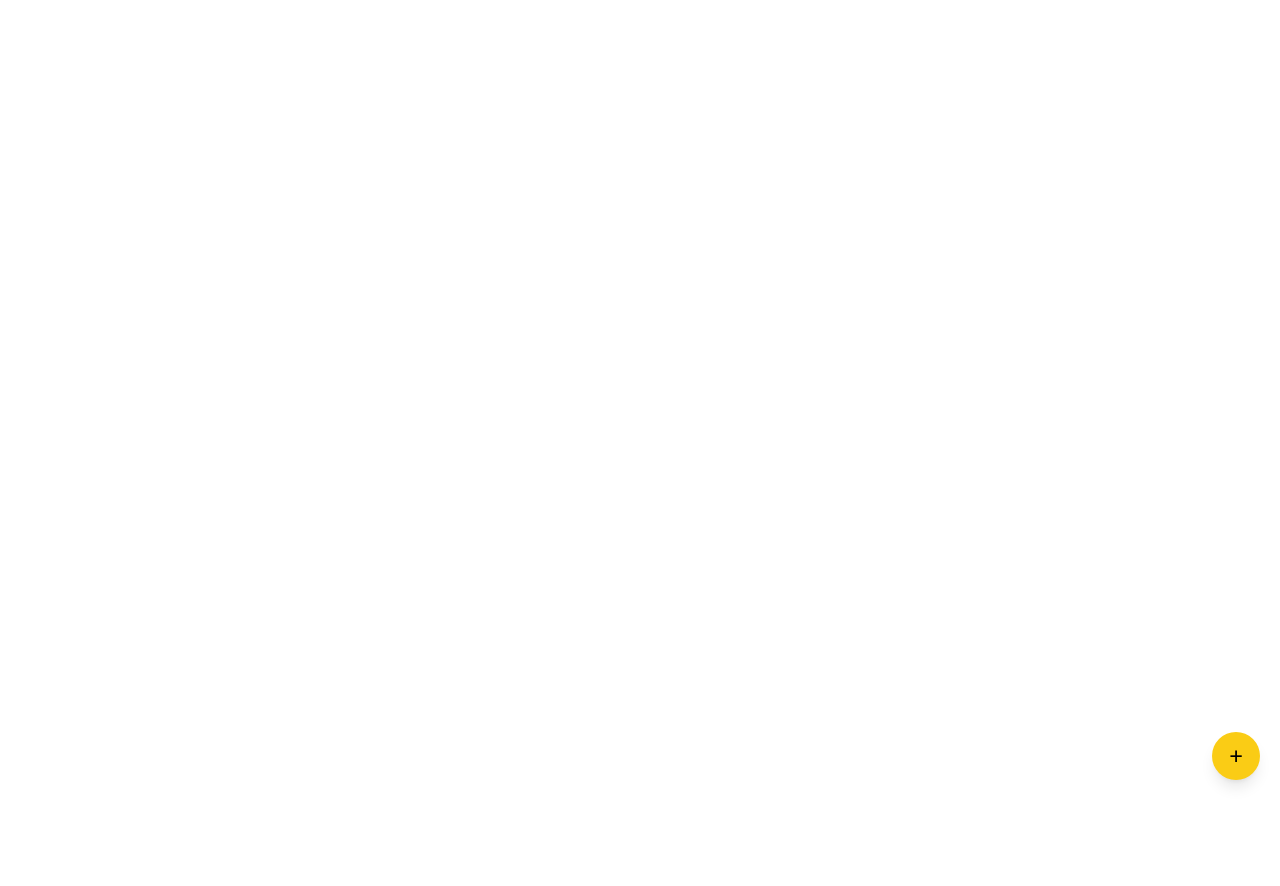
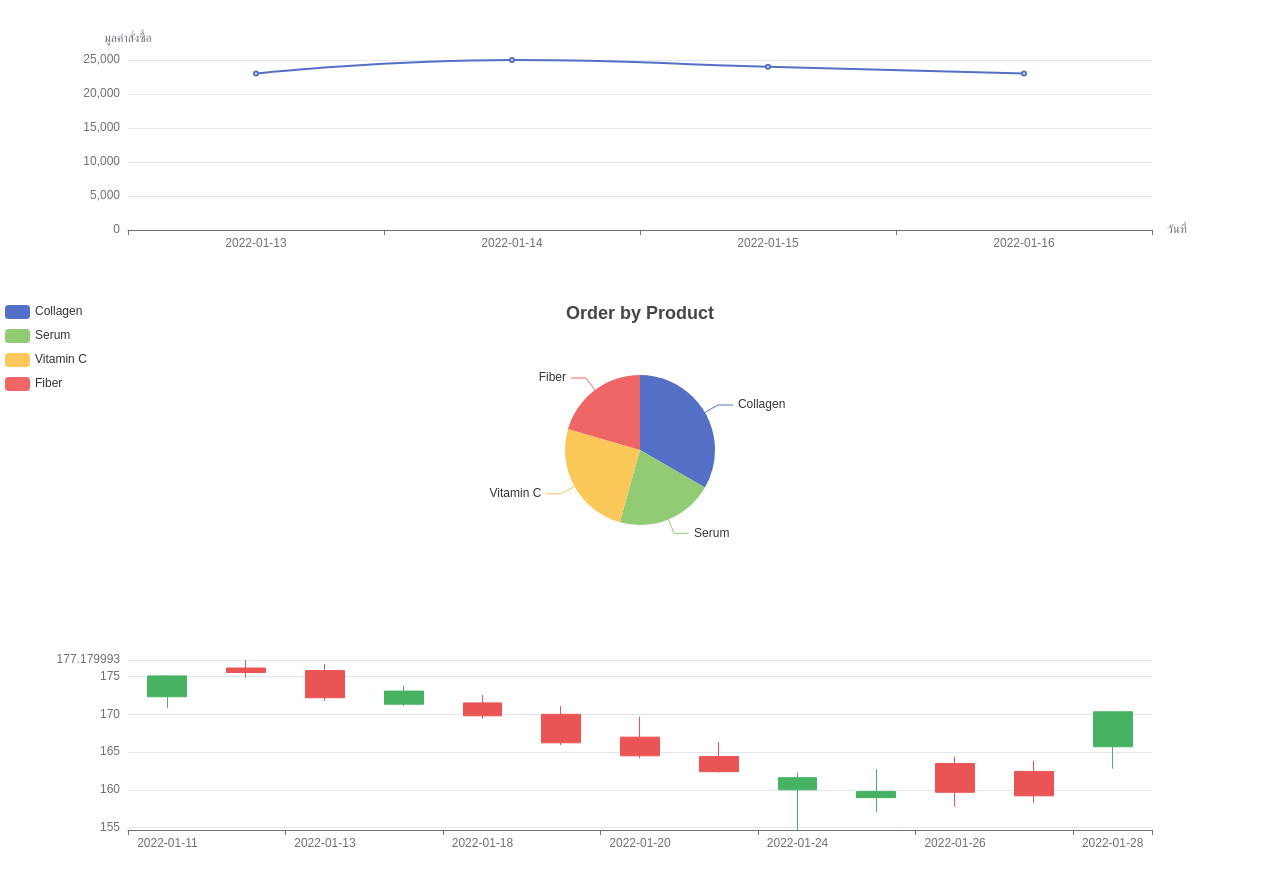
Before and after one commit to soAcademy/workshop-state-and-event, a React (Create React App) app: page / in a window 1280 px wide. Shown: the top 886 px of the page. Before the commit the page ends 800 px from the top, so only its background shows below. Built offline with nearby package versions, Linux system fonts and the light colour scheme.

Commit message:
feat: chart

```diff
--- a/package.json
+++ b/package.json
@@ -4,6 +4,8 @@
   "private": true,
   "dependencies": {
     "axios": "^1.2.3",
+    "echarts": "^5.4.1",
+    "echarts-for-react": "^3.0.2",
     "react": "^18.1.0",
     "react-dom": "^18.1.0",
     "react-icons": "^4.7.1",
--- a/src/App.js
+++ b/src/App.js
@@ -8,6 +8,9 @@ import ToDoList2 from "./ToDoListAnswers/ToDoList2";
 import ToDoList3 from "./ToDoListAnswers/ToDoList3";
 import ToDoList4 from "./ToDoListAnswers/ToDoList4";
 import ToDoList5 from "./ToDoListAnswers/ToDoList5";
+import Chart1 from "./ChartsAnswer/Chart1";
+import Chart2 from "./ChartsAnswer/Chart2";
+import Chart3 from "./ChartsAnswer/Chart3";
 
 const App = () => {
   return (
@@ -21,7 +24,10 @@ const App = () => {
       {/* <ToDoList2 /> */}
       {/* <ToDoList3 /> */}
       {/* <ToDoList4 /> */}
-      <ToDoList5 />
+      {/* <ToDoList5 /> */}
+      <Chart1 />
+      <Chart2 />
+      <Chart3 />
     </>
   );
 };
--- /dev/null
+++ b/src/ChartsAnswer/Chart1.js
@@ -0,0 +1,48 @@
+import ReactECharts from "echarts-for-react";
+
+const Chart1 = () => {
+  const orders = [
+    {
+      date: "2022-01-13",
+      orderValue: 23000,
+    },
+    {
+      date: "2022-01-14",
+      orderValue: 25000,
+    },
+    {
+      date: "2022-01-15",
+      orderValue: 24000,
+    },
+    {
+      date: "2022-01-16",
+      orderValue: 23000,
+    },
+  ];
+
+  const options = {
+    xAxis: {
+      type: "category",
+      data: orders.map((order) => order.date),
+      name: "วันที่"
+    },
+    yAxis: {
+      type: "value",
+      name: "มูลค่าสั่งซื้อ"
+    },
+    series: [
+      {
+        data: orders.map((order) => order.orderValue),
+        type: "line",
+        smooth: true,
+      },
+    ],
+    tooltip: {
+      trigger: "axis",
+    },
+  };
+
+  return <ReactECharts option={options} />;
+};
+
+export default Chart1;
--- /dev/null
+++ b/src/ChartsAnswer/Chart2.js
@@ -0,0 +1,57 @@
+import ReactECharts from "echarts-for-react";
+
+const Chart2 = () => {
+  const orderByProduct = [
+    {
+      name: "Collagen",
+      orderValue: 13500,
+    },
+    {
+      name: "Serum",
+      orderValue: 8500,
+    },
+    {
+      name: "Vitamin C",
+      orderValue: 10200,
+    },
+    {
+      name: "Fiber",
+      orderValue: 8300,
+    },
+  ];
+
+  const options = {
+    title: {
+      text: "Order by Product",
+      left: "center",
+    },
+    tooltip: {
+      trigger: "item",
+    },
+    legend: {
+      orient: "vertical",
+      left: "left",
+    },
+    series: [
+      {
+        name: "Access From",
+        type: "pie",
+        radius: "50%",
+        data: orderByProduct.map((r) => ({
+          value: r.orderValue,
+          name: r.name,
+        })),
+        emphasis: {
+          itemStyle: {
+            shadowBlur: 10,
+            shadowOffsetX: 0,
+            shadowColor: "rgba(0, 0, 0, 0.5)",
+          },
+        },
+      },
+    ],
+  };
+  return <ReactECharts option={options} />;
+};
+
+export default Chart2;
--- /dev/null
+++ b/src/ChartsAnswer/Chart3.js
@@ -0,0 +1,145 @@
+import ReactECharts from "echarts-for-react";
+
+const Chart3 = () => {
+  const stockPrices = [
+    {
+      date: "2022-01-11",
+      open: 172.320007,
+      high: 175.179993,
+      low: 170.820007,
+      close: 175.080002,
+      adjClose: 174.069733,
+      volume: 76138300,
+    },
+    {
+      date: "2022-01-12",
+      open: 176.119995,
+      high: 177.179993,
+      low: 174.820007,
+      close: 175.529999,
+      adjClose: 174.517136,
+      volume: 74805200,
+    },
+    {
+      date: "2022-01-13",
+      open: 175.779999,
+      high: 176.619995,
+      low: 171.789993,
+      close: 172.190002,
+      adjClose: 171.196426,
+      volume: 84505800,
+    },
+    {
+      date: "2022-01-14",
+      open: 171.339996,
+      high: 173.779999,
+      low: 171.089996,
+      close: 173.070007,
+      adjClose: 172.07135,
+      volume: 80440800,
+    },
+    {
+      date: "2022-01-18",
+      open: 171.509995,
+      high: 172.539993,
+      low: 169.410004,
+      close: 169.800003,
+      adjClose: 168.820206,
+      volume: 90956700,
+    },
+    {
+      date: "2022-01-19",
+      open: 170,
+      high: 171.080002,
+      low: 165.940002,
+      close: 166.229996,
+      adjClose: 165.270798,
+      volume: 94815000,
+    },
+    {
+      date: "2022-01-20",
+      open: 166.979996,
+      high: 169.679993,
+      low: 164.179993,
+      close: 164.509995,
+      adjClose: 163.560715,
+      volume: 91420500,
+    },
+    {
+      date: "2022-01-21",
+      open: 164.419998,
+      high: 166.330002,
+      low: 162.300003,
+      close: 162.410004,
+      adjClose: 161.47287,
+      volume: 122848900,
+    },
+    {
+      date: "2022-01-24",
+      open: 160.020004,
+      high: 162.300003,
+      low: 154.699997,
+      close: 161.619995,
+      adjClose: 160.687378,
+      volume: 162294600,
+    },
+    {
+      date: "2022-01-25",
+      open: 158.979996,
+      high: 162.759995,
+      low: 157.020004,
+      close: 159.779999,
+      adjClose: 158.858017,
+      volume: 115798400,
+    },
+    {
+      date: "2022-01-26",
+      open: 163.5,
+      high: 164.389999,
+      low: 157.820007,
+      close: 159.690002,
+      adjClose: 158.768539,
+      volume: 108275300,
+    },
+    {
+      date: "2022-01-27",
+      open: 162.449997,
+      high: 163.839996,
+      low: 158.279999,
+      close: 159.220001,
+      adjClose: 158.301254,
+      volume: 121954600,
+    },
+    {
+      date: "2022-01-28",
+      open: 165.710007,
+      high: 170.350006,
+      low: 162.800003,
+      close: 170.330002,
+      adjClose: 169.347153,
+      volume: 179935700,
+    },
+  ];
+  const options = {
+    xAxis: {
+      data: stockPrices.map((r) => r.date),
+    },
+    yAxis: {
+      // max: "dataMax",
+      // min: "dataMin",
+      max: Math.max(...stockPrices.map((r) => r.high)),
+      min: Math.min(...stockPrices.map((r) => r.low)),
+      type: "value",
+    },
+    series: [
+      {
+        type: "candlestick",
+        data: stockPrices.map((r) => [r.close, r.open, r.low, r.high]),
+      },
+    ],
+  };
+
+  return <ReactECharts option={options} />;
+};
+
+export default Chart3;
```
Also changed, not shown: 2 other files (tests, documents, lock files or other folders).
